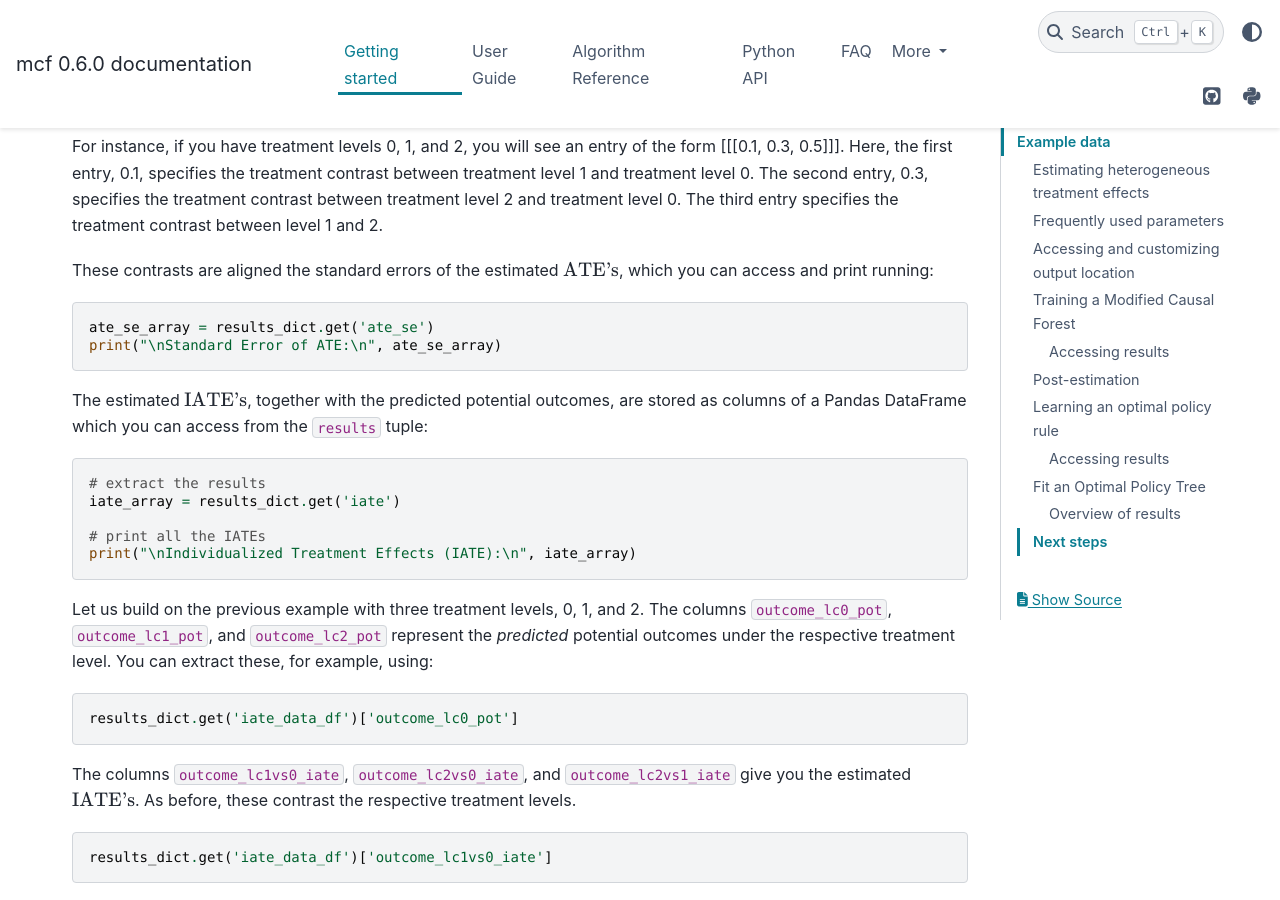
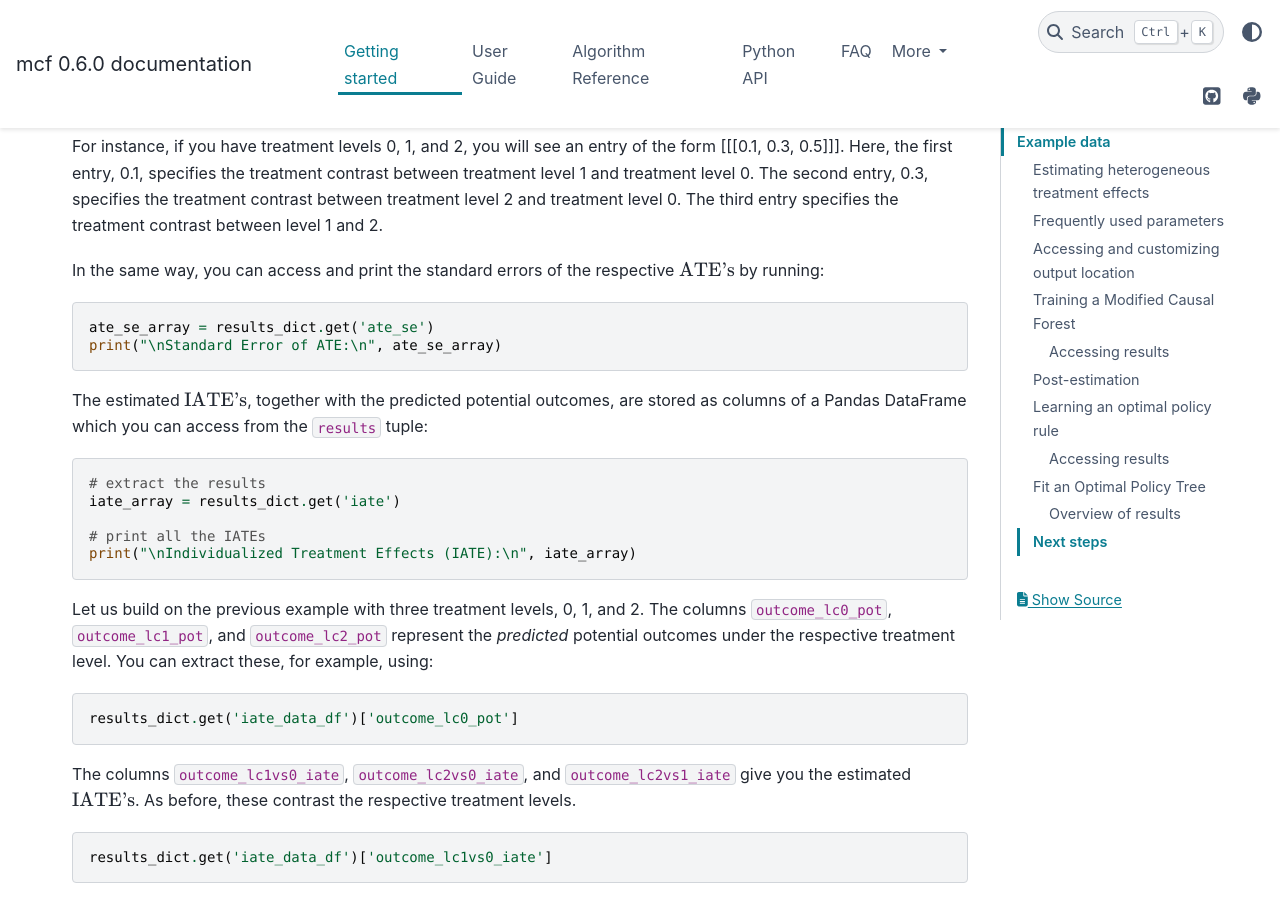
Before and after one commit to MCFpy/mcf, a Sphinx documentation site: the page built from docs/source/getting_started.rst, in a window 1280 px wide and 900 px high, scrolled down 3524 px. Built offline with Sphinx 7.4.7 and the PyData theme 0.15.4, drawn with Linux system fonts in a browser that asks for light colours.

Commit message:
Rephrase the way to access standard errors for the ATE's

```diff
--- a/docs/source/getting_started.rst
+++ b/docs/source/getting_started.rst
@@ -174,7 +174,7 @@ In the multiple treatment setting there is more than one average treatment effec
 
 For instance, if you have treatment levels 0, 1, and 2, you will see an entry of the form [[[0.1, 0.3, 0.5]]]. Here, the first entry, 0.1, specifies the treatment contrast between treatment level 1 and treatment level 0. The second entry, 0.3, specifies the treatment contrast between treatment level 2 and treatment level 0. The third entry specifies the treatment contrast between level 1 and 2.
 
-These contrasts are aligned the standard errors of the estimated :math:`\textrm{ATE's}`, which you can access and print running:
+In the same way, you can access and print the standard errors of the respective :math:`\textrm{ATE's}` by running:
 
 .. code-block:: python
 
```
